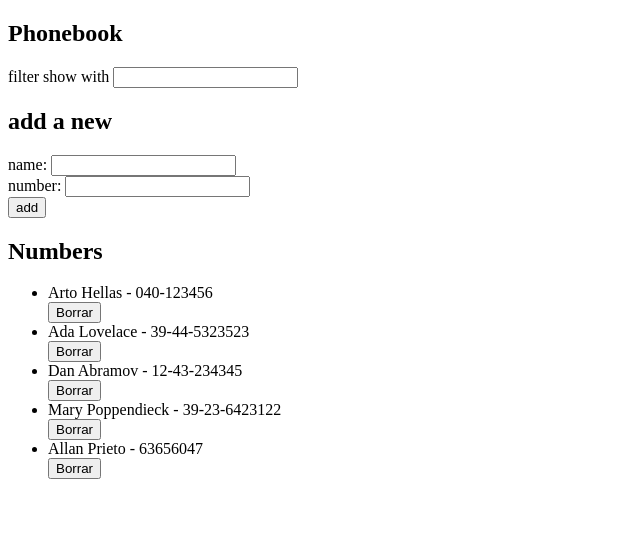
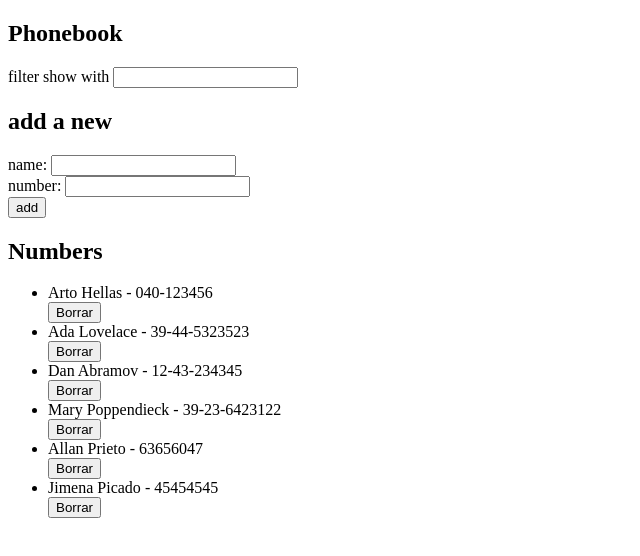
Before and after one commit to Allan19Prieto/fullstack-curso2023, a React (Create React App) app in the folder Part-2/ejercicios/ejercicio2.6/: page / in a window 1280 px wide. Shown: the top 556 px of the page, without its empty margins (0-640 px from the left). Built offline with nearby package versions, Linux system fonts and the light colour scheme; data requests are answered from the project's data file.

Commit message:
2.15 Ejercicio

```diff
--- a/Part-2/ejercicios/ejercicio2.6/db.json
+++ b/Part-2/ejercicios/ejercicio2.6/db.json
@@ -21,9 +21,14 @@
       "id": "4"
     },
     {
-      "id": "6",
+      "id": "5",
       "name": "Allan Prieto",
       "number": "63656047"
+    },
+    {
+      "id": "6",
+      "name": "Jimena Picado",
+      "number": "45454545"
     }
   ]
 }
--- a/Part-2/ejercicios/ejercicio2.6/src/App.js
+++ b/Part-2/ejercicios/ejercicio2.6/src/App.js
@@ -42,8 +42,19 @@ const App = () => {
       })
 
     }else{
-      alert(`${personObject.name} Ya es un nombre de la lista`);
+      if(window.confirm(`${personObject.name} added to the phoneboock, replace the old number with a new one?`)){
+        const per = persons.find( n => n.name === personObject.name)
+        const data = { ...per }
+        data.number = personObject.number
+
+        personService.update(per.id, data).then(returnPrson => {
+          setPersons(persons.map(n => n.id !== per.id ?  n : returnPrson))
+          setFilterName(newFilterName.map(n => n.id !== per.id ? n : returnPrson))
+        })
+      }
     }
+    console.log(persons)
+    console.log(newFilterName)
 
     setNewName('')
     setNewNumber('')
--- a/Part-2/ejercicios/ejercicio2.6/src/services/persons.js
+++ b/Part-2/ejercicios/ejercicio2.6/src/services/persons.js
@@ -11,9 +11,14 @@ const create = newObject => {
     return reques.then(response => response.data)
 }
 
+const update = (id, newObject) => {
+    const reques = axios.put(`${baseUrl}/${id}`, newObject)
+    return reques.then(response => response.data)
+}
+
 const deleted = (id) => {
     const request = axios.delete(`${baseUrl}/${id}`)
     return request.then(response => response.status)
 }
 
-export default { getAll, create, deleted }
+export default { getAll, create, update, deleted }
```
